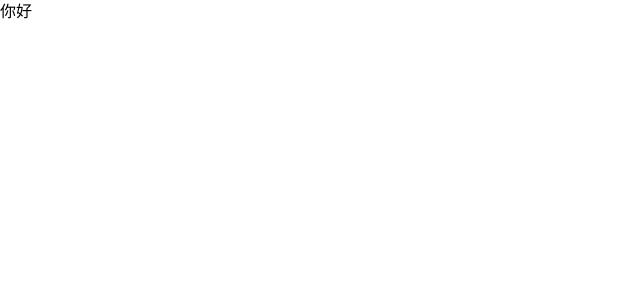
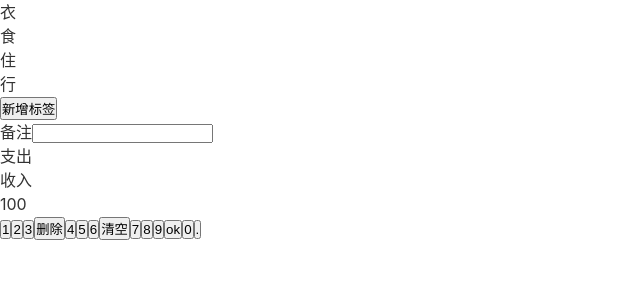
Before and after one commit to nikiiu/morney, a Vue app: page /#/money in a window 1280 px wide. Shown: the top 300 px of the page, without its empty margins (0-640 px from the left). Built offline with nearby package versions, Linux system fonts and the light colour scheme; the HTML template or start-up script is replaced by a standard one.

Commit message:
添加全局样式和全局变量

```diff
--- a/public/index.html
+++ b/public/index.html
@@ -7,9 +7,6 @@
     <title><%= htmlWebpackPlugin.options.title %></title>
   </head>
   <body>
-    <noscript>
-      <strong>We're sorry but <%= htmlWebpackPlugin.options.title %> doesn't work properly without JavaScript enabled. Please enable it to continue.</strong>
-    </noscript>
     <div id="app"></div>
     <!-- built files will be auto injected -->
   </body>
--- a/src/App.vue
+++ b/src/App.vue
@@ -1,39 +1,17 @@
 <template>
-  <div>
+  <div id="app">
     <router-view/>
     </div>
 </template>
 
 <style lang="scss">
-*{
-  margin: 0;padding: 0;
-  box-sizing: border-box;
-}
-body{
-  line-height: 1.5;
-}
-a{
-  text-decoration: none;
-  color: inherit; //继承
-}
+@import "~@/assets/style/reset.scss";
+@import "~@/assets/style/helper.scss";
 #app {
-  font-family: Avenir, Helvetica, Arial, sans-serif;
+    line-height: 1.5;
+  font-family: $font-hei;
   -webkit-font-smoothing: antialiased;
   -moz-osx-font-smoothing: grayscale;
-  text-align: center;
-  color: #2c3e50;
-}
-
-#nav {
-  padding: 30px;
-
-  a {
-    font-weight: bold;
-    color: #2c3e50;
-
-    &.router-link-exact-active {
-      color: #42b983;
-    }
-  }
+  color: #333;
 }
 </style>
--- /dev/null
+++ b/src/assets/style/helper.scss
@@ -0,0 +1,4 @@
+$font-hei: -apple-system, "Noto Sans", "Helvetica Neue", Helvetica, "Nimbus Sans L", Arial, "Liberation Sans", "PingFang SC", "Hiragino Sans GB", "Noto Sans CJK SC", "Source Han Sans SC", "Source Han Sans CN", "Microsoft YaHei", "Wenquanyi Micro Hei", "WenQuanYi Zen Hei", "ST Heiti", SimHei, "WenQuanYi Zen Hei Sharp", sans-serif;
+$font-kai:Baskerville, Georgia, "Liberation Serif", "Kaiti SC", STKaiti, "AR PL UKai CN", "AR PL UKai HK", "AR PL UKai TW", "AR PL UKai TW MBE", "AR PL KaitiM GB", KaiTi, KaiTi_GB2312, DFKai-SB, "TW\-Kai", serif;
+$font-song: Georgia, "Nimbus Roman No9 L", "Songti SC", "Noto Serif CJK SC", "Source Han Serif SC", "Source Han Serif CN", STSong, "AR PL New Sung", "AR PL SungtiL GB", NSimSun, SimSun, "TW\-Sung", "WenQuanYi Bitmap Song", "AR PL UMing CN", "AR PL UMing HK", "AR PL UMing TW", "AR PL UMing TW MBE", PMingLiU, MingLiU, serif;
+$color-highlight:rgb(236, 131, 149);
--- /dev/null
+++ b/src/assets/style/reset.scss
@@ -0,0 +1,8 @@
+*{
+    margin: 0;padding: 0;
+    box-sizing: border-box;
+}
+a{
+    text-decoration: none;
+    color: inherit; //继承
+}
--- a/src/components/Nav.vue
+++ b/src/components/Nav.vue
@@ -24,6 +24,7 @@
 </script>
 
 <style lang="scss" scoped>
+    @import "@/assets/style/helper.scss";
     nav{
         display: flex;
         box-shadow: 0 0 3px rgba(0,0,0,0.25);
@@ -42,7 +43,7 @@
             }
         }
         > .item.selected{
-            color: rgb(236, 131, 149);
+            color: $color-highlight;
         }
     }
 
--- a/src/views/Money.vue
+++ b/src/views/Money.vue
@@ -1,10 +1,52 @@
 
 <template>
-    <div>
-            <Layout>
-                <p>你好</p>
-            </Layout>
-    </div>
+
+    <Layout>
+        <div class="tags">
+            <ul class="current">
+                <li>衣</li>
+                <li>食</li>
+                <li>住</li>
+                <li>行</li>
+            </ul>
+            <div class="new">
+                <button>新增标签</button>
+            </div>
+        </div>
+        <div>
+            <label class="notes">
+                <span class="name">备注</span>
+                <input type="text">
+            </label>
+
+        </div>
+        <div>
+            <ul class="type">
+                <li class="selected">支出</li>
+                <li>收入</li>
+            </ul>
+        </div>
+        <div class="numberPad">
+            <div class="output">100</div>
+            <div class="buttons">
+                <button>1</button>
+                <button>2</button>
+                <button>3</button>
+                <button>删除</button>
+                <button>4</button>
+                <button>5</button>
+                <button>6</button>
+                <button>清空</button>
+                <button>7</button>
+                <button>8</button>
+                <button>9</button>
+                <button>ok</button>
+                <button>0</button>
+                <button>.</button>
+            </div>
+        </div>
+    </Layout>
+
 </template>
 
 <script lang="ts">
@@ -14,3 +56,10 @@
         name: 'Money',
     }
 </script>
+
+<style lang="scss" scoped>
+  @import "~@/assets/style/helper.scss";
+    p{
+
+    }
+</style>
```
